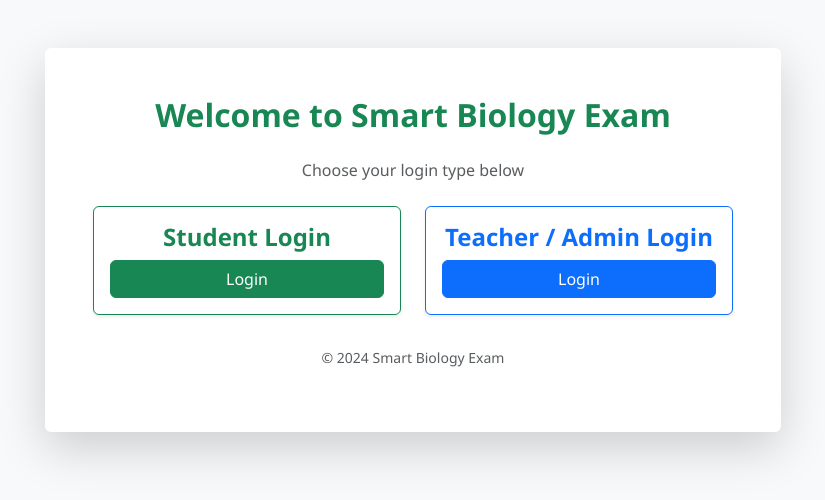
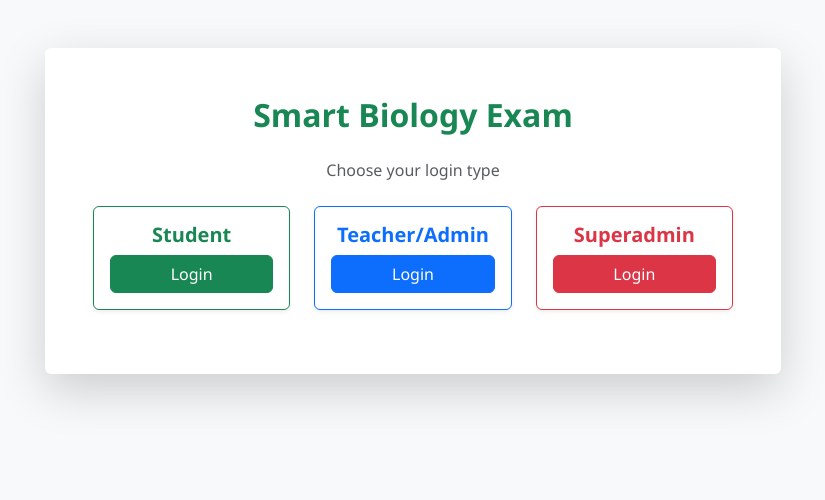
Before and after one commit to borasok-png/BiologyExamSystem, a Flask app: page / in a window 1280 px wide. Shown: the part 56-556 px from the top of the page, without its empty margins (227-1052 px from the left). Run offline with Flask 3, Linux system fonts and the light colour scheme.

Commit message:
Revise login.html to add Superadmin login
Updated login page to include Superadmin login option and adjusted layout.

```diff
--- a/templates/login.html
+++ b/templates/login.html
@@ -7,35 +7,43 @@
         <div class="card shadow-lg border-0">
             <div class="card-body p-5">
 
-                <h2 class="fw-bold text-center text-success mb-4">Welcome to Smart Biology Exam</h2>
+                <h2 class="fw-bold text-center text-success mb-4">Smart Biology Exam</h2>
 
-                <p class="text-center text-muted mb-4">Choose your login type below</p>
+                <p class="text-center text-muted mb-4">Choose your login type</p>
 
                 <div class="row">
 
                     <!-- Student Login -->
-                    <div class="col-md-6 mb-3">
+                    <div class="col-md-4 mb-3">
                         <div class="card shadow-sm border-success">
                             <div class="card-body text-center">
-                                <h4 class="fw-bold text-success">Student Login</h4>
+                                <h5 class="fw-bold text-success">Student</h5>
                                 <a href="/student_login_page" class="btn btn-success w-100">Login</a>
                             </div>
                         </div>
                     </div>
 
-                    <!-- Staff Login -->
-                    <div class="col-md-6 mb-3">
+                    <!-- Teacher/Admin Login -->
+                    <div class="col-md-4 mb-3">
                         <div class="card shadow-sm border-primary">
                             <div class="card-body text-center">
-                                <h4 class="fw-bold text-primary">Teacher / Admin Login</h4>
+                                <h5 class="fw-bold text-primary">Teacher/Admin</h5>
                                 <a href="/user_login" class="btn btn-primary w-100">Login</a>
                             </div>
                         </div>
                     </div>
 
+                    <!-- Superadmin Login -->
+                    <div class="col-md-4 mb-3">
+                        <div class="card shadow-sm border-danger">
+                            <div class="card-body text-center">
+                                <h5 class="fw-bold text-danger">Superadmin</h5>
+                                <a href="/superadmin_login" class="btn btn-danger w-100">Login</a>
+                            </div>
+                        </div>
+                    </div>
+
                 </div>
-
-                <p class="text-center text-muted mt-3 small">© 2024 Smart Biology Exam</p>
 
             </div>
         </div>
```
